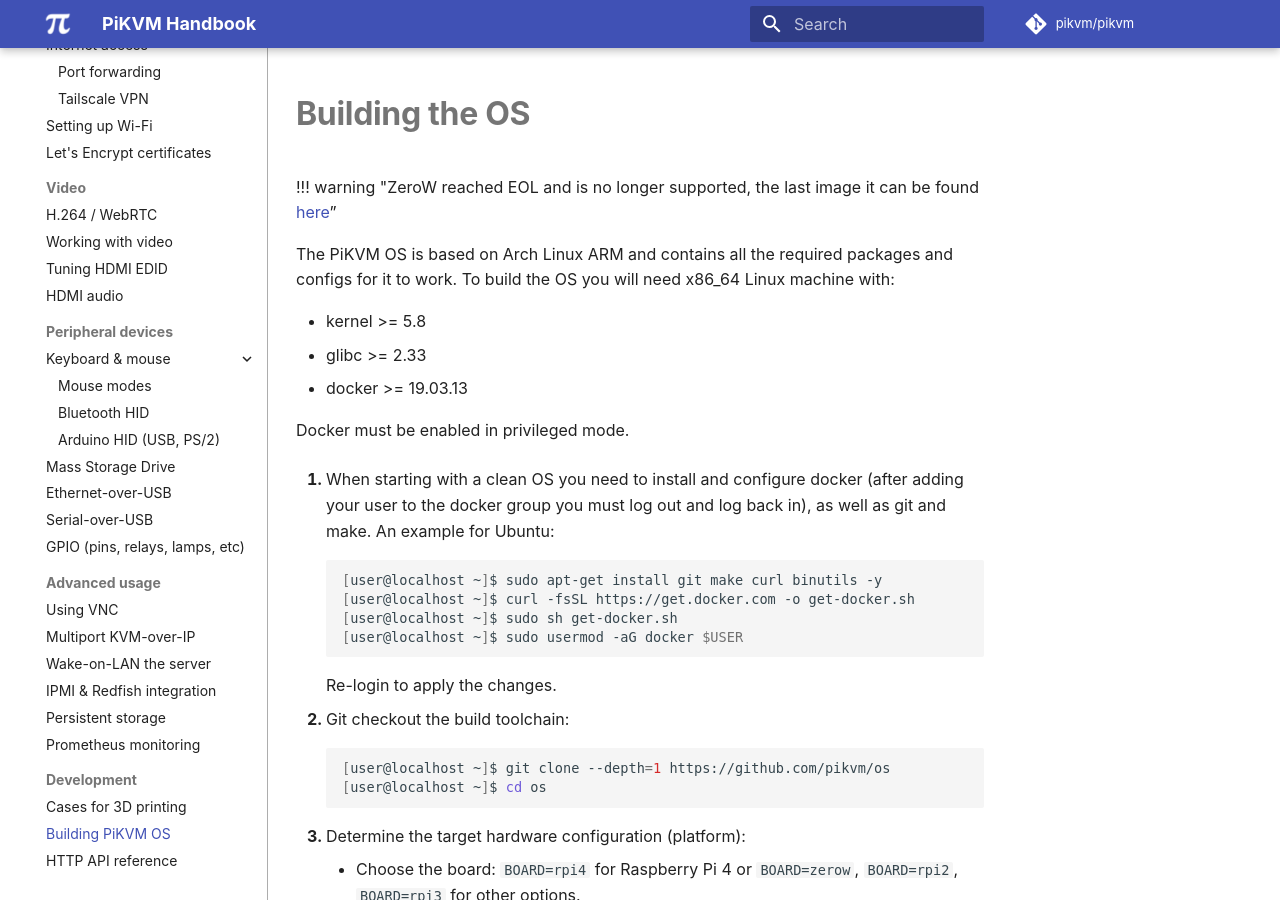
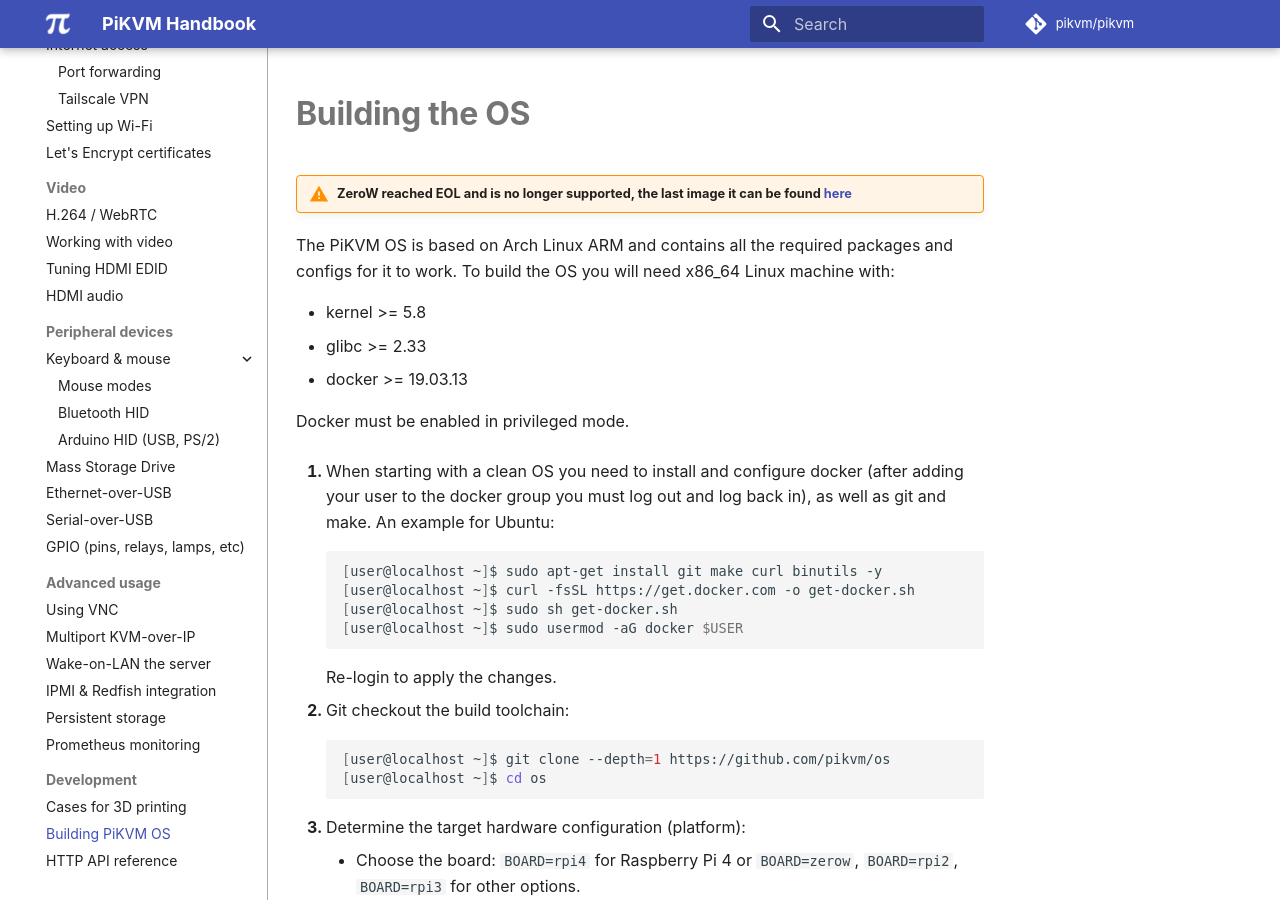
Before and after one commit to pikvm/pikvm, an MkDocs documentation site: the page built from docs/building_os.md, in a window 1280 px wide and 900 px high. Built offline with MkDocs 1.6.1 and Material for MkDocs 9.7.7, drawn with Linux system fonts in a browser that asks for light colours; some web fonts are replaced; comment, search, counter and statistics services are not loaded.

Commit message:
Update building_os.md
Fixed the formatting

```diff
--- a/docs/building_os.md
+++ b/docs/building_os.md
@@ -1,6 +1,6 @@
 # Building the OS
 
-!!! warning "ZeroW reached EOL and is no longer supported, the last image it can be found [here](https://files.pikvm.org/images/v2-hdmi-zerow-latest.img.xz)”
+!!! warning "ZeroW reached EOL and is no longer supported, the last image it can be found [here](https://files.pikvm.org/images/v2-hdmi-zerow-latest.img.xz)"
 
 The PiKVM OS is based on Arch Linux ARM and contains all the required packages and configs for it to work. To build the OS you will need x86_64 Linux machine with:
 
```
